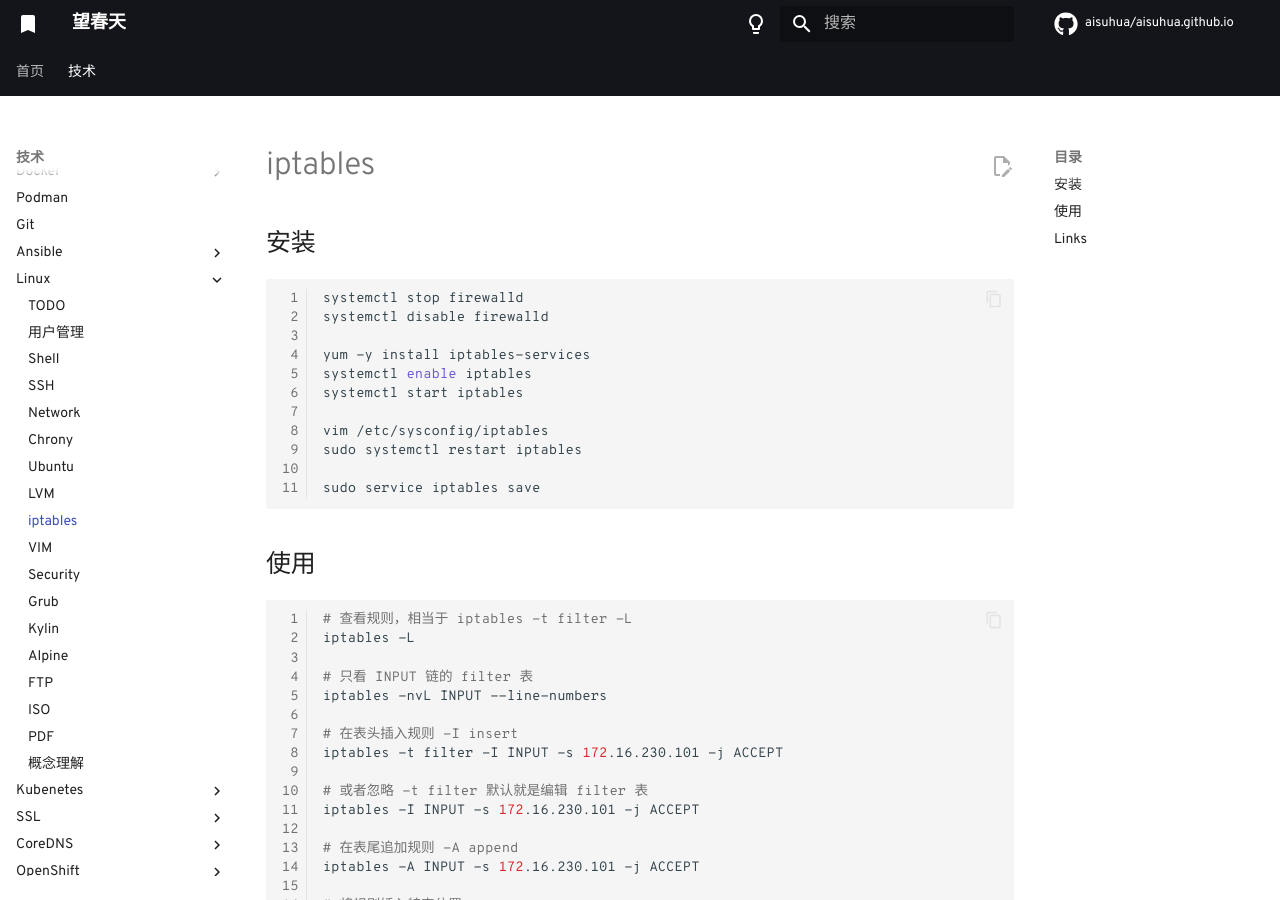
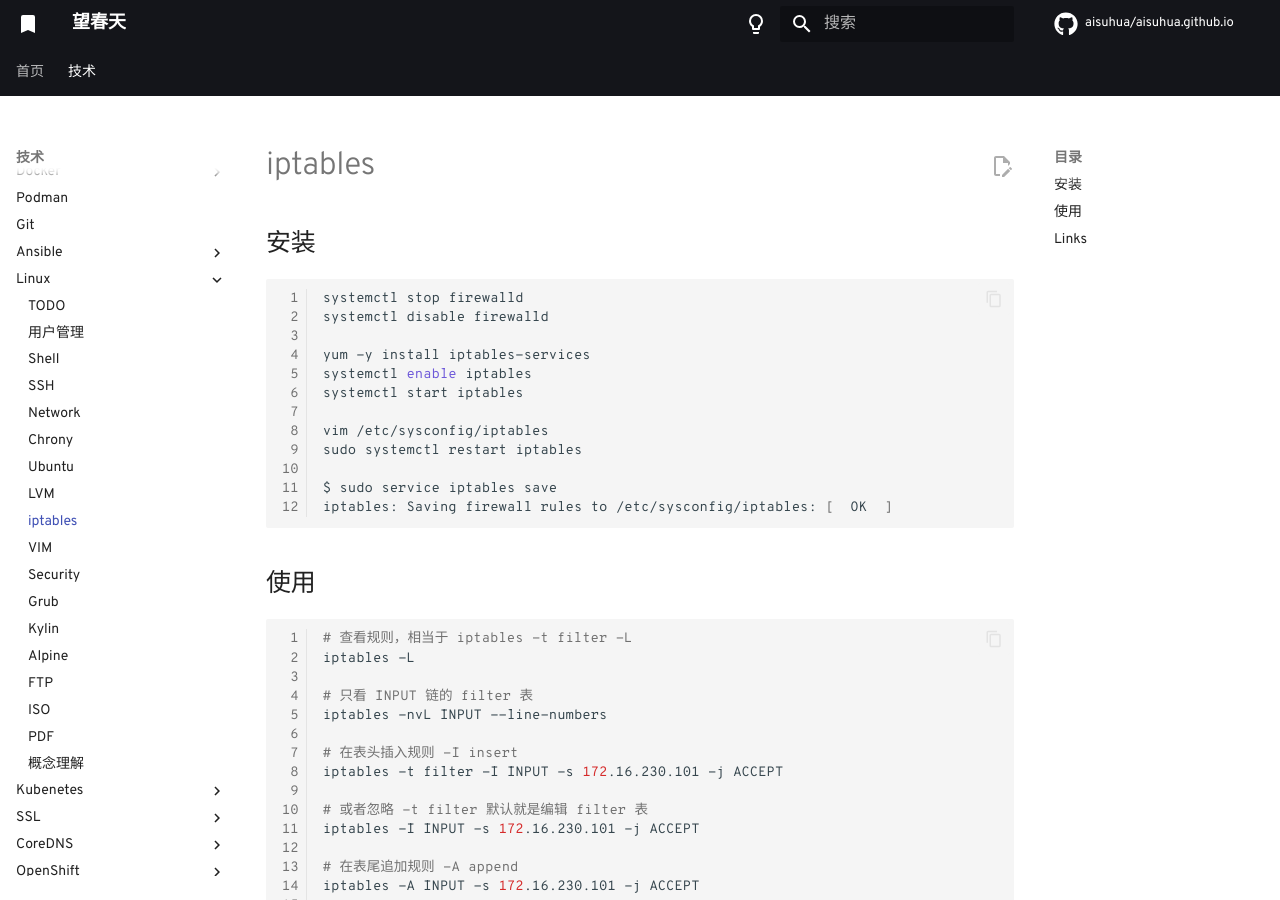
Before and after one commit to aisuhua/aisuhua.github.io, an MkDocs documentation site: the page built from docs/linux/iptables.md, in a window 1280 px wide and 900 px high. Built offline with MkDocs 1.6.1 and Material for MkDocs 9.7.7, drawn with Linux system fonts in a browser that asks for light colours; comment, search, counter and statistics services are not loaded.

Commit message:
iptables.md

````diff
--- a/docs/linux/iptables.md
+++ b/docs/linux/iptables.md
@@ -13,7 +13,8 @@ systemctl start iptables
 vim /etc/sysconfig/iptables
 sudo systemctl restart iptables
 
-sudo service iptables save
+$ sudo service iptables save
+iptables: Saving firewall rules to /etc/sysconfig/iptables: [  OK  ]
 ```
 
 ## 使用
````
